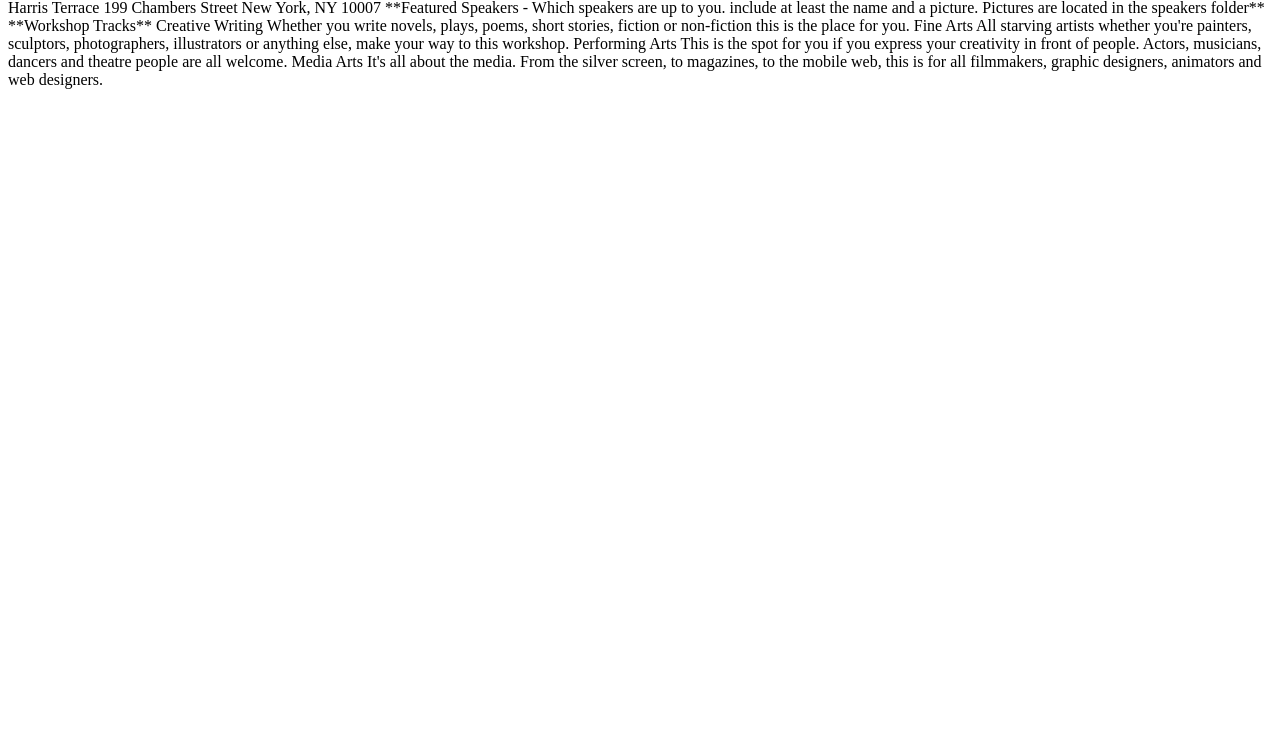
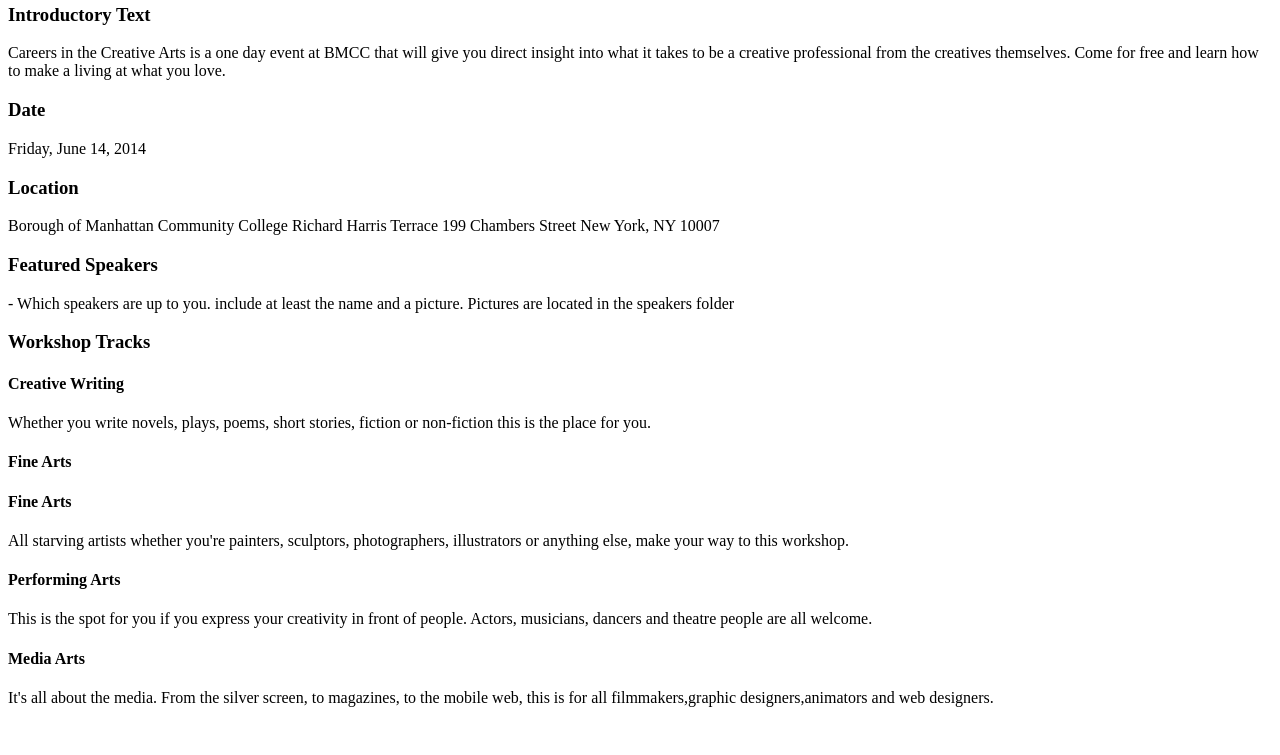
Before and after one commit to sabuz24/Careers-in-the-creative-Arts-, a plain HTML site: page index.html in a window 1280 px wide. Shown: the part 45-800 px from the top of the page. Drawn offline with Linux system fonts and the light colour scheme.

Commit message:
Update index.html

```diff
--- a/index.html
+++ b/index.html
@@ -1,45 +1,40 @@
-<!doctype html>
-<html class="no-js" lang="en">
-    <head>
-        <meta charset="utf-8">
-        <meta http-equiv="X-UA-Compatible" content="IE=edge">
-        <title></title>
-        <meta name="description" content="">
-        <meta name="viewport" content="width=device-width, initial-scale=1">
+<main>
+   <h3>Careers in the Creative Arts</h3>
 
-    </head>
-    <body>
 
-       **Title**
-Careers in the Creative Arts
+    <h3>Introductory Text</h3>
+<p>Careers in the Creative Arts is a one day event at BMCC that will give you direct insight into what it takes to be a creative professional from the creatives themselves. Come for free and learn how to make a living at what you love.</p>
 
-**Introductory Text**
-Careers in the Creative Arts is a one day event at BMCC that will give you direct insight into what it takes to be a creative professional from the creatives themselves. Come for free and learn how to make a living at what you love.
+    <h3>Date</h3>
+    <p>Friday, June 14, 2014</p>
 
-**Date**
-Friday, June 14, 2014
+    <h3>Location</h3>
 
-**Location**
        Borough of Manhattan Community College
         Richard Harris Terrace
         199 Chambers Street
         New York, NY 10007
 
-**Featured Speakers - Which speakers are up to you. include at least the name and a picture. Pictures are located in the speakers folder**
+    <h3>Featured Speakers</h3>
+     <p>- Which speakers are up to you. include at least the name and a picture. Pictures are located in the speakers folder</p>
 
-**Workshop Tracks**
-Creative Writing
+
+           <h3>Workshop Tracks</h3>
+
+                      <h4>Creative Writing</h3>
                        Whether you write novels, plays, poems, short stories, fiction or non-fiction this is the place for you.
+                 <h4>Fine Arts</h4>
 
-Fine Arts
+                          <h4>Fine Arts</h4>
                            All starving artists whether you're painters, sculptors, photographers, illustrators or anything else, make your way to this workshop.
 
-Performing Arts
+
+                          <h4>Performing Arts</h4>
                            This is the spot for you if you express your creativity in front of people. Actors, musicians, dancers and theatre people are all welcome.
 
-Media Arts
-It's all about the media. From the silver screen, to magazines, to the mobile web, this is for all filmmakers, graphic designers, animators and web designers.
+
+                        <h4> Media Arts</h4>
+                           It's all about the media. From the silver screen, to magazines, to the mobile web, this is for all filmmakers,graphic designers,animators and web designers.
 
 
-    </body>
-</html>
+    </main>
```
Lines whose indentation alone changed are shown as unchanged.
